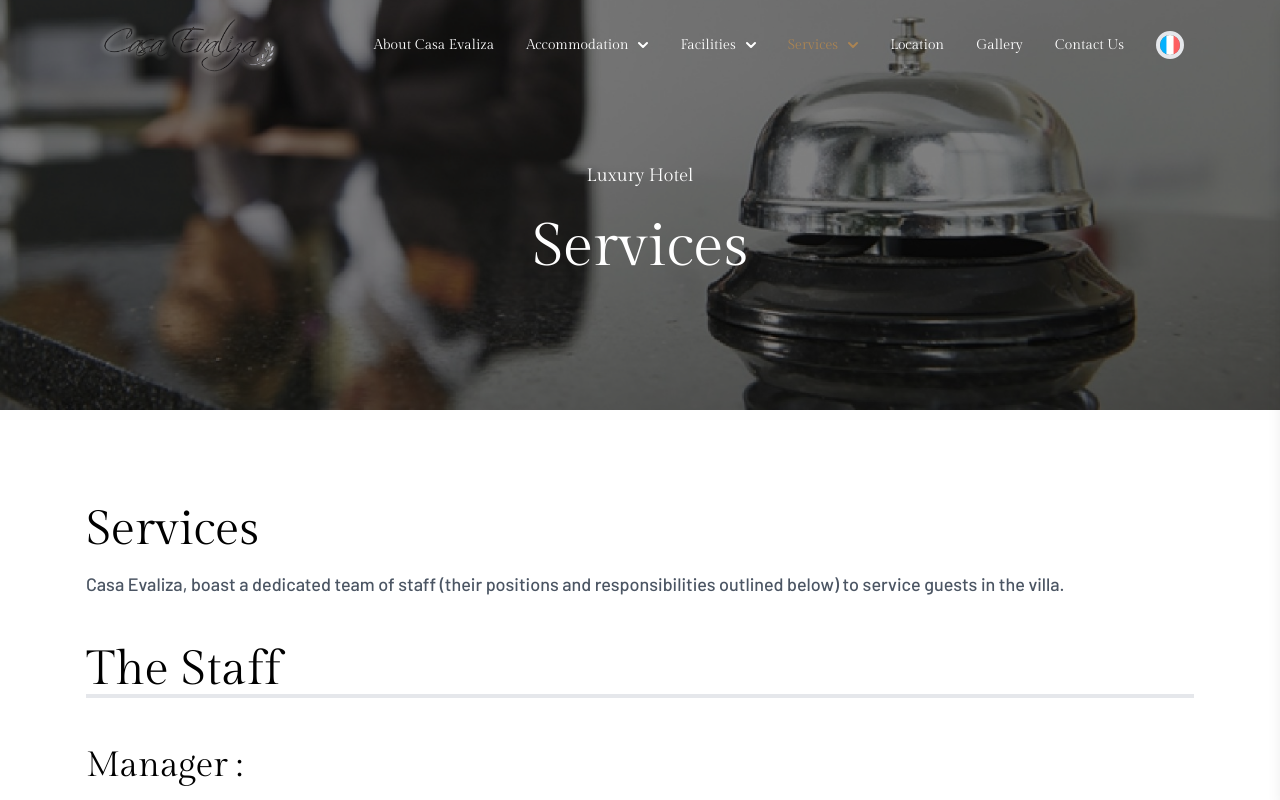
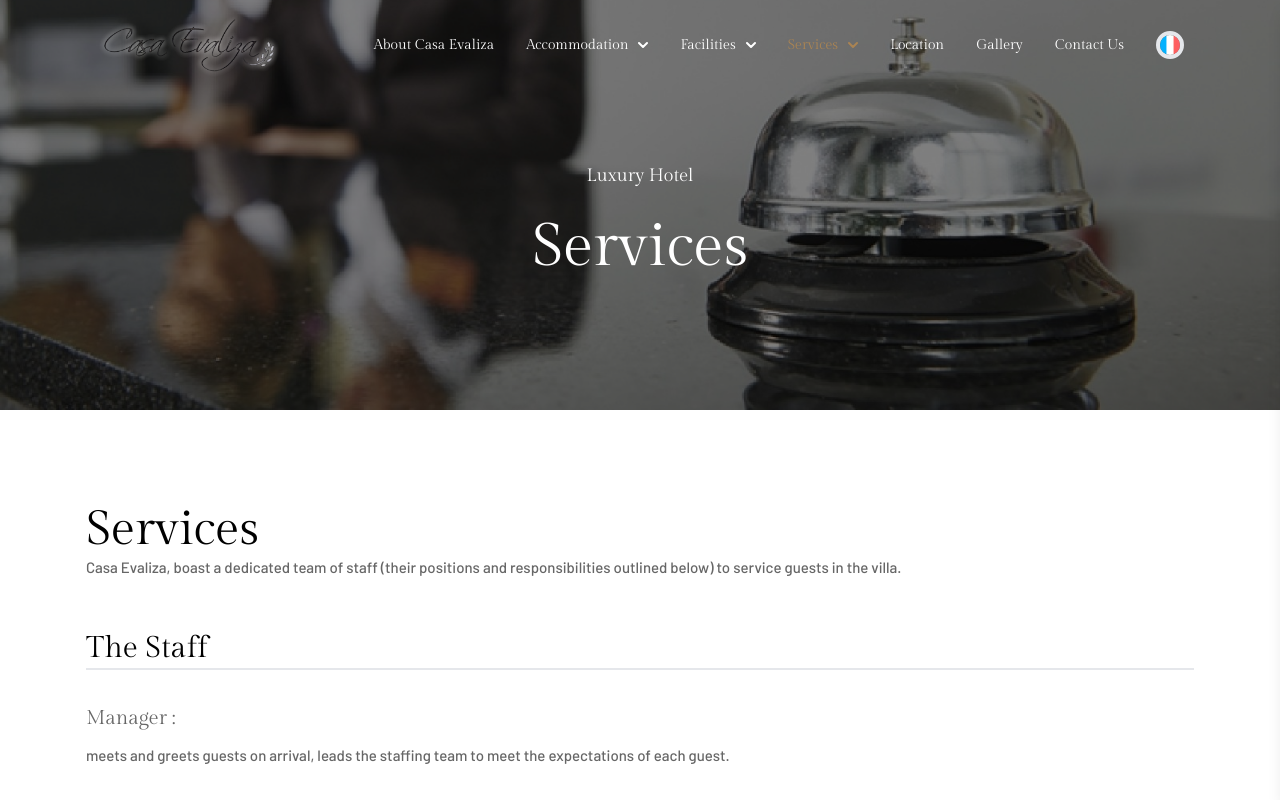
Before and after one commit to dklfh/casaevaliza-new-template, a React (Vite) app in the folder frontend/: page /services in a window 1280 px wide. Shown: the top 800 px of the page. Built offline with nearby package versions, Linux system fonts and the light colour scheme; a web font is replaced by a local one.

Commit message:
perbaiki sservice dikit

```diff
--- a/frontend/src/component/Templateservices.jsx
+++ b/frontend/src/component/Templateservices.jsx
@@ -9,20 +9,20 @@ const Templateservices = ({ subtitle, content, staf }) => {
           <div key={index} className="mt-4">
             <h1 className="text-3xl sm:text-4xl md:text-5xl font-gilda">{section.title}</h1>
             {section.paragraphs.map((paragraph, pIndex) => (
-              <p key={pIndex} className="text-gray-600 mt-4 leading-relaxed font-barlow text-base sm:text-lg">
+              <p key={pIndex} className="font-barlow text-15 text-text2 mb-5">
                 {paragraph}
               </p>
             ))}
           </div>
         ))}
 
-        <h1 className="text-3xl sm:text-4xl md:text-5xl font-gilda border-b-4 my-12">The Staff</h1>
+        <h1 className="text-3xl sm:text-4xl md:text-[30px] font-gilda border-b-2 mb-7 mt-12">The Staff</h1>
 
         {staf.map((section, index) => (
           <div key={index} className="my-7">
-            <h1 className="text-[30px] sm:text-4xl md:text-[35px] font-gilda">{section.jabatan}</h1>
+            <h1 className="mt-3 mb-1 font-gilda text-[30px] sm:text-4xl md:text-[20px] text-text2 ">{section.jabatan}</h1>
             {section.paragraphs.map((teks, pIndex) => (
-              <p key={pIndex} className="text-gray-600 mt-4 leading-relaxed font-barlow text-base sm:text-lg">
+              <p key={pIndex} className="font-barlow text-15 text-text2 mb-5">
                 {teks}
               </p>
             ))}
```
